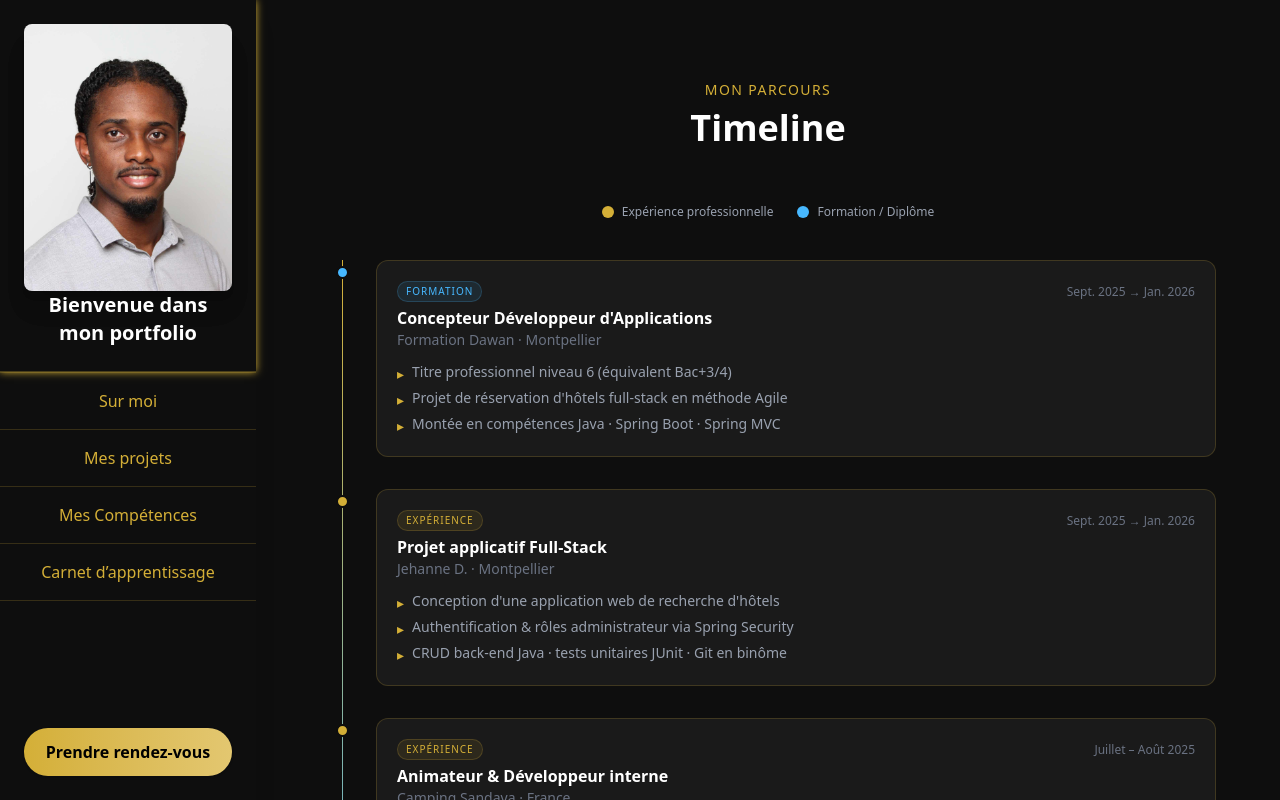
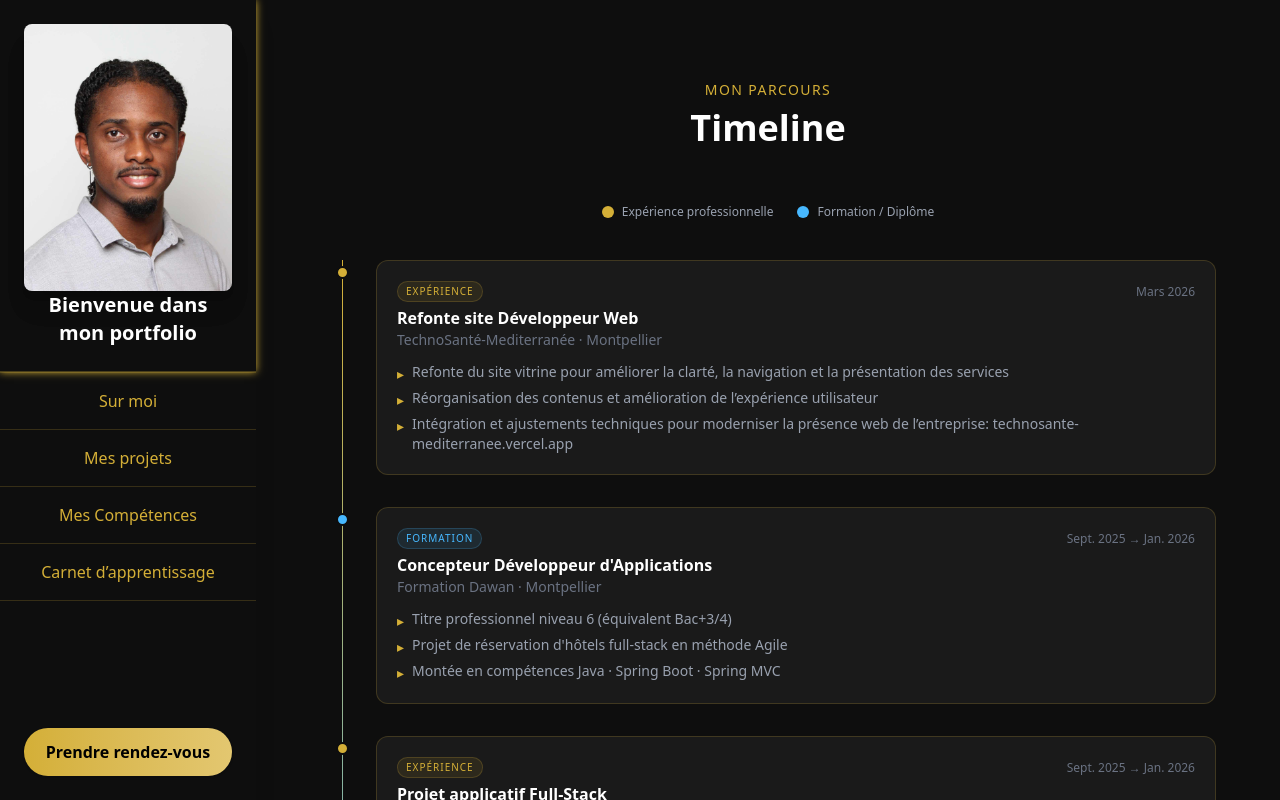
Before and after one commit to Malik971/Malik-porfolio, a React (Vite) app: page /private/Carnet in a window 1280 px wide. Shown: the top 800 px of the page. Built offline with nearby package versions, Linux system fonts and the light colour scheme.

Commit message:
Expérience TechnoSanté Ajouter

```diff
--- a/src/pages/Logbook.tsx
+++ b/src/pages/Logbook.tsx
@@ -11,6 +11,18 @@ type TimelineEntry = {
 };
 
 const entries: TimelineEntry[] = [
+  {
+    date: "Mars 2026",
+    title: "Refonte site Développeur Web",
+    org: "TechnoSanté-Mediterranée",
+    type: "xp",
+    location: "Montpellier",
+    bullets: [
+      "Refonte du site vitrine pour améliorer la clarté, la navigation et la présentation des services",
+      "Réorganisation des contenus et amélioration de l’expérience utilisateur",
+      "Intégration et ajustements techniques pour moderniser la présence web de l’entreprise: technosante-mediterranee.vercel.app",
+    ],
+  },
   {
     date: "Sept. 2025 → Jan. 2026",
     title: "Concepteur Développeur d'Applications",
--- a/src/pages/Project.tsx
+++ b/src/pages/Project.tsx
@@ -14,6 +14,7 @@ import IMG10 from "../assets/vanille_mada.png";
 import IMG11 from "../assets/sandaya_planning.png";
 import IMG12 from "../assets/carambar_API.png";
 import IMG13 from "../assets/hotel.png";
+import IMG14 from "../assets/technosante.png";
 
 type Project = {
   id: number;
@@ -31,11 +32,36 @@ type Project = {
 
 const data: Project[] = [
   {
+    id: 14,
+    image: IMG14,
+    name: "Refonte du site TechnoSanté-Méditerranée",
+    shortStack: "JavaScript · React · Express",
+    stack: ["JavaScript", "React", "Express", "Node.js", "Tailwind CSS"],
+    description:
+      "Refonte du site web de TechnoSanté-Méditerranée avec une approche moderne et responsive.",
+    highlights: [
+      "Design responsive avec Tailwind CSS",
+      "Intégration de fonctionnalités interactives avec React",
+      "Optimisation des performances et SEO",
+    ],
+    github: "https://github.com/Malik971/technosante_mediterranee",
+    demo: "https://technosante-mediterranee.vercel.app/",
+    category: "Web",
+  },
+  {
     id: 13,
     image: IMG13,
     name: "Réservation d'hôtels",
     shortStack: "Java · Spring Boot · React",
-    stack: ["Java", "Spring Boot", "Spring Security", "MySQL", "React", "JUnit", "Git"],
+    stack: [
+      "Java",
+      "Spring Boot",
+      "Spring Security",
+      "MySQL",
+      "React",
+      "JUnit",
+      "Git",
+    ],
     description:
       "Application web full-stack de recherche et réservation d'hôtels. Conçue en binôme avec une gestion complète des rôles utilisateur et administrateur.",
     highlights: [
@@ -54,7 +80,14 @@ const data: Project[] = [
     image: IMG9,
     name: "DocuFlow PDF",
     shortStack: "Java · React · FreeMarker",
-    stack: ["Java", "Spring Boot", "React", "FreeMarker", "Dockerfile", "Tailwind CSS"],
+    stack: [
+      "Java",
+      "Spring Boot",
+      "React",
+      "FreeMarker",
+      "Dockerfile",
+      "Tailwind CSS",
+    ],
     description:
       "Application d'automatisation de génération de formulaires et de PDF envoyés par mail. Premier projet Java sérieux en production.",
     highlights: [
@@ -89,7 +122,14 @@ const data: Project[] = [
     image: IMG12,
     name: "Blagues Carambar",
     shortStack: "React · TypeScript · Howler.js",
-    stack: ["React", "Vite", "TypeScript", "Howler.js", "Framer Motion", "Tailwind CSS"],
+    stack: [
+      "React",
+      "Vite",
+      "TypeScript",
+      "Howler.js",
+      "Framer Motion",
+      "Tailwind CSS",
+    ],
     description:
       "Application légère et fun qui génère des blagues Carambar à chaque clic, avec effets sonores et animations fluides.",
     highlights: [
@@ -158,7 +198,8 @@ const data: Project[] = [
     name: "Chat Random",
     shortStack: "TypeScript · React · CSS",
     stack: ["TypeScript", "React", "JavaScript", "HTML", "CSS"],
-    description: "Application de chat aléatoire entre utilisateurs, avec interface moderne et animations.",
+    description:
+      "Application de chat aléatoire entre utilisateurs, avec interface moderne et animations.",
     highlights: [
       "Chat en temps réel entre utilisateurs aléatoires",
       "Interface animée et responsive",
@@ -173,8 +214,13 @@ const data: Project[] = [
     name: "Carnaval Montpellier",
     shortStack: "HTML · CSS",
     stack: ["HTML", "CSS"],
-    description: "Site vitrine pour le Carnaval de Montpellier. Premier projet web from scratch, axé sur le design et l'animation CSS.",
-    highlights: ["Design festif et coloré", "Animations CSS pures", "Site statique déployé sur Netlify"],
+    description:
+      "Site vitrine pour le Carnaval de Montpellier. Premier projet web from scratch, axé sur le design et l'animation CSS.",
+    highlights: [
+      "Design festif et coloré",
+      "Animations CSS pures",
+      "Site statique déployé sur Netlify",
+    ],
     github: "https://github.com/Malik971/carnavalMontpellier",
     demo: "https://carnaval-montpellier.netlify.app/",
     category: "Web",
@@ -185,8 +231,13 @@ const data: Project[] = [
     name: "Work In Music",
     shortStack: "WordPress · PHP · JS",
     stack: ["WordPress", "PHP", "JavaScript"],
-    description: "Site web professionnel pour la structure culturelle Work In Music. Réalisé pendant mon expérience chez Work In Music.",
-    highlights: ["CMS WordPress avec thème personnalisé", "Formulaires de contact PHP", "Site en production : workinmusic.fr"],
+    description:
+      "Site web professionnel pour la structure culturelle Work In Music. Réalisé pendant mon expérience chez Work In Music.",
+    highlights: [
+      "CMS WordPress avec thème personnalisé",
+      "Formulaires de contact PHP",
+      "Site en production : workinmusic.fr",
+    ],
     github: "https://github.com/Malik971/CoursPython6",
     demo: "https://workinmusic.fr/",
     category: "Web",
@@ -197,8 +248,13 @@ const data: Project[] = [
     name: "Calculatrice",
     shortStack: "JavaScript · HTML · CSS",
     stack: ["JavaScript", "HTML", "CSS"],
-    description: "Calculatrice web fonctionnelle avec historique des opérations et interface soignée.",
-    highlights: ["Opérations de base + historique", "Interface responsive", "JavaScript vanilla pur"],
+    description:
+      "Calculatrice web fonctionnelle avec historique des opérations et interface soignée.",
+    highlights: [
+      "Opérations de base + historique",
+      "Interface responsive",
+      "JavaScript vanilla pur",
+    ],
     github: "https://github.com/Malik971/calculatrices",
     demo: "https://fabulous-otter-35c137.netlify.app/",
     category: "JS",
@@ -209,8 +265,13 @@ const data: Project[] = [
     name: "Jeu d'échecs",
     shortStack: "JavaScript · HTML",
     stack: ["JavaScript", "HTML", "CSS"],
-    description: "Jeu d'échecs jouable dans le navigateur avec logique de déplacement complète des pièces.",
-    highlights: ["Logique de mouvement de toutes les pièces", "Tour par tour · détection d'échec", "JavaScript pur sans librairie"],
+    description:
+      "Jeu d'échecs jouable dans le navigateur avec logique de déplacement complète des pièces.",
+    highlights: [
+      "Logique de mouvement de toutes les pièces",
+      "Tour par tour · détection d'échec",
+      "JavaScript pur sans librairie",
+    ],
     github: "https://github.com/Malik971/jeuChess",
     demo: "https://jeuchess.netlify.app/",
     category: "JS",
@@ -221,8 +282,13 @@ const data: Project[] = [
     name: "Site Burger",
     shortStack: "JavaScript · HTML · CSS",
     stack: ["JavaScript", "HTML", "CSS"],
-    description: "Site vitrine pour un restaurant burger avec menu interactif et design appétissant.",
-    highlights: ["Menu interactif avec filtres", "Animations au scroll", "Design food-oriented"],
+    description:
+      "Site vitrine pour un restaurant burger avec menu interactif et design appétissant.",
+    highlights: [
+      "Menu interactif avec filtres",
+      "Animations au scroll",
+      "Design food-oriented",
+    ],
     github: "https://github.com/Malik971/SiteBurger",
     demo: "https://main--site-burger.netlify.app/",
     category: "Web",
@@ -286,7 +352,9 @@ function ProjectModal({
           </div>
 
           <div className="p-6">
-            <h2 className="text-2xl font-bold text-white mb-1">{project.name}</h2>
+            <h2 className="text-2xl font-bold text-white mb-1">
+              {project.name}
+            </h2>
             <p className="text-[#d4af37] text-sm mb-4">{project.shortStack}</p>
 
             <p className="text-gray-400 text-sm leading-relaxed mb-5">
@@ -296,7 +364,10 @@ function ProjectModal({
             {/* Highlights */}
             <ul className="space-y-2 mb-6">
               {project.highlights.map((h, i) => (
-                <li key={i} className="flex items-start gap-2 text-sm text-gray-300">
+                <li
+                  key={i}
+                  className="flex items-start gap-2 text-sm text-gray-300"
+                >
                   <span className="text-[#d4af37] mt-0.5 shrink-0">▸</span>
                   {h}
                 </li>
@@ -358,7 +429,11 @@ function ProjectCard({
       initial={{ opacity: 0, y: 32 }}
       whileInView={{ opacity: 1, y: 0 }}
       viewport={{ once: true }}
-      transition={{ duration: 0.45, delay: (index % 4) * 0.07, ease: "easeOut" }}
+      transition={{
+        duration: 0.45,
+        delay: (index % 4) * 0.07,
+        ease: "easeOut",
+      }}
       whileHover={{ y: -6, transition: { duration: 0.2 } }}
       onClick={onClick}
       className="group cursor-pointer bg-[#1a1a1a] border border-[#d4af37]/20 rounded-xl overflow-hidden shadow-lg hover:shadow-[0_0_22px_rgba(212,175,55,0.18)] hover:border-[#d4af37]/50 transition-all duration-300"
@@ -416,7 +491,10 @@ const Project = () => {
       : data.filter((p) => p.category === activeCategory);
 
   return (
-    <section id="portfolio" className="bg-[#0e0e0e] text-white py-20 px-6 relative overflow-hidden">
+    <section
+      id="portfolio"
+      className="bg-[#0e0e0e] text-white py-20 px-6 relative overflow-hidden"
+    >
       {/* Ambient glow */}
       <div
         aria-hidden
```
